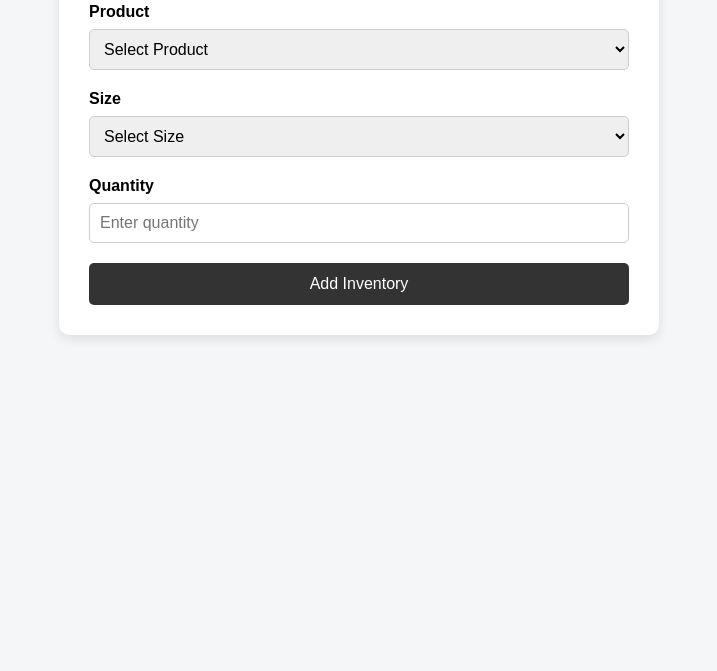
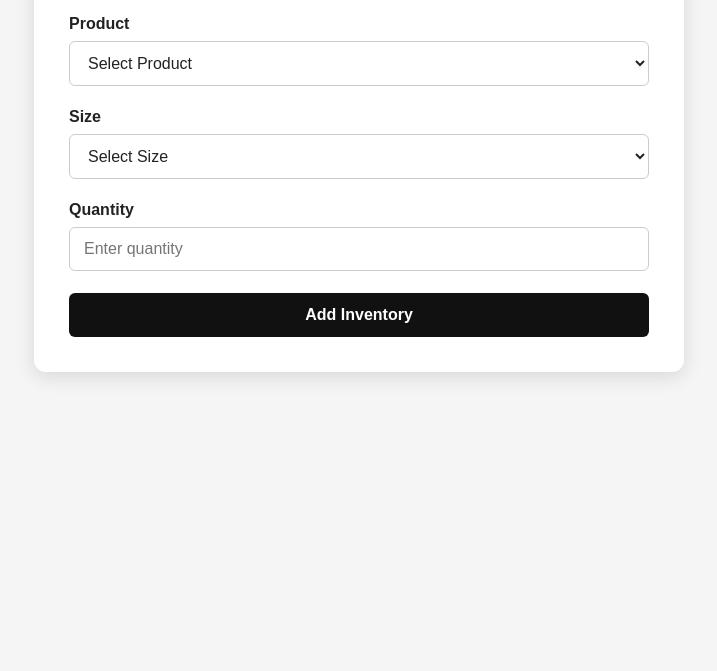
Before and after one commit to vanshikagulati20/Backend-project, a plain HTML site: page inventory.html in a window 1280 px wide. Shown: the part 129-800 px from the top of the page, without its empty margins (281-998 px from the left). Drawn offline with Linux system fonts and the light colour scheme.

Commit message:
Update styling with orange and black theme

```diff
--- a/inventory.css
+++ b/inventory.css
@@ -6,54 +6,109 @@
 
 body {
     font-family: Arial, sans-serif;
-    background-color: #f4f6f8;
-    padding: 40px;
+    background-color: #f5f5f5;
+    color: #222;
+    padding: 40px 20px;
 }
 
+/* Main Container */
+
 .container {
-    max-width: 600px;
+    max-width: 650px;
     margin: 0 auto;
-    background-color: white;
-    padding: 30px;
-    border-radius: 10px;
-    box-shadow: 0 4px 12px rgba(0, 0, 0, 0.1);
+    background-color: #ffffff;
+    padding: 35px;
+    border-radius: 12px;
+    border-top: 5px solid #ff7a00;
+    box-shadow: 0 5px 20px rgba(0, 0, 0, 0.12);
 }
+
+/* Heading */
 
 h1 {
     text-align: center;
-    margin-bottom: 25px;
+    margin-bottom: 30px;
+    color: #111111;
+    font-size: 30px;
 }
 
+/* Form */
+
 .form-group {
-    margin-bottom: 20px;
+    margin-bottom: 22px;
 }
 
 label {
     display: block;
     margin-bottom: 8px;
     font-weight: bold;
+    color: #222222;
 }
+
+/* Inputs */
 
 select,
 input {
     width: 100%;
-    padding: 10px;
-    border: 1px solid #ccc;
-    border-radius: 5px;
+    padding: 12px 14px;
+    border: 1px solid #cccccc;
+    border-radius: 6px;
     font-size: 16px;
+    background-color: #ffffff;
+    color: #222222;
+    outline: none;
+    transition: border-color 0.2s, box-shadow 0.2s;
 }
+
+/* Input focus */
+
+select:focus,
+input:focus {
+    border-color: #ff7a00;
+    box-shadow: 0 0 0 3px rgba(255, 122, 0, 0.15);
+}
+
+/* Button */
 
 button {
     width: 100%;
-    padding: 12px;
+    padding: 13px;
     border: none;
-    border-radius: 5px;
-    background-color: #333;
-    color: white;
+    border-radius: 6px;
+    background-color: #111111;
+    color: #ffffff;
     font-size: 16px;
+    font-weight: bold;
     cursor: pointer;
+    transition: background-color 0.2s, transform 0.1s;
 }
 
+/* Button hover */
+
 button:hover {
-    opacity: 0.85;
+    background-color: #ff7a00;
 }
+
+/* Button click */
+
+button:active {
+    transform: scale(0.98);
+}
+
+/* Responsive */
+
+@media (max-width: 600px) {
+
+    body {
+        padding: 20px 10px;
+    }
+
+    .container {
+        padding: 25px 20px;
+    }
+
+    h1 {
+        font-size: 25px;
+    }
+
+}
```
